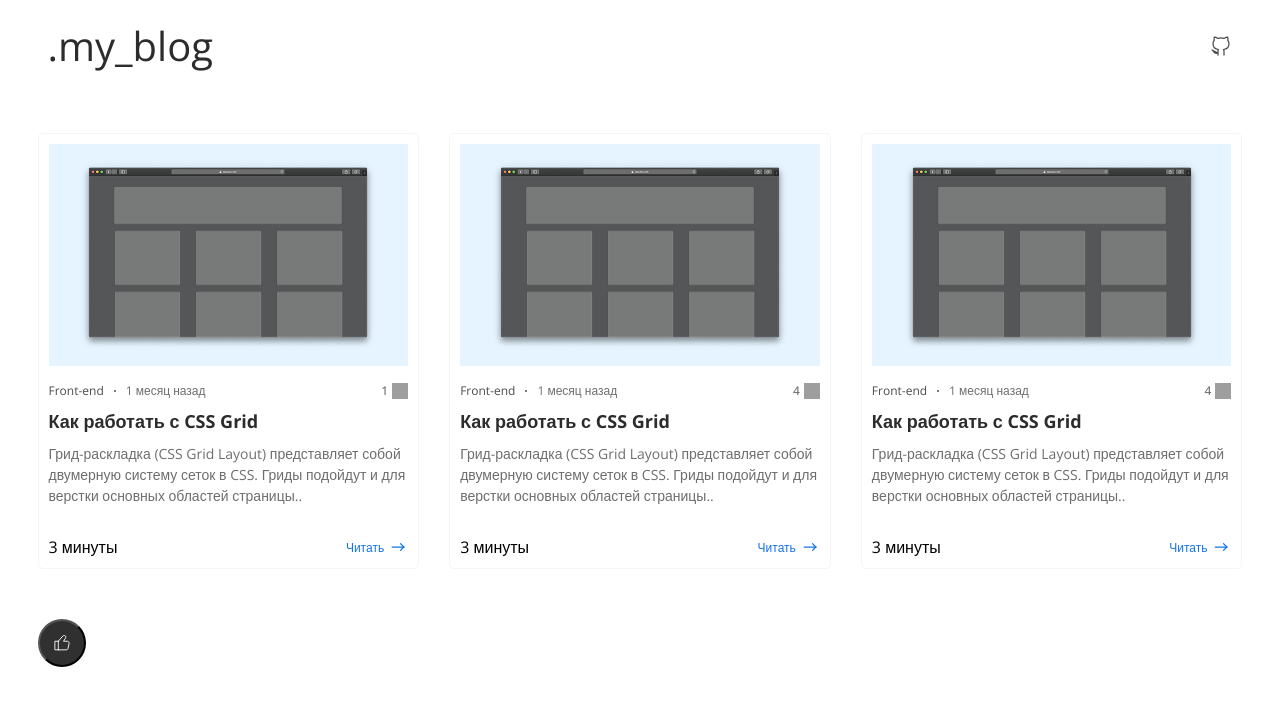
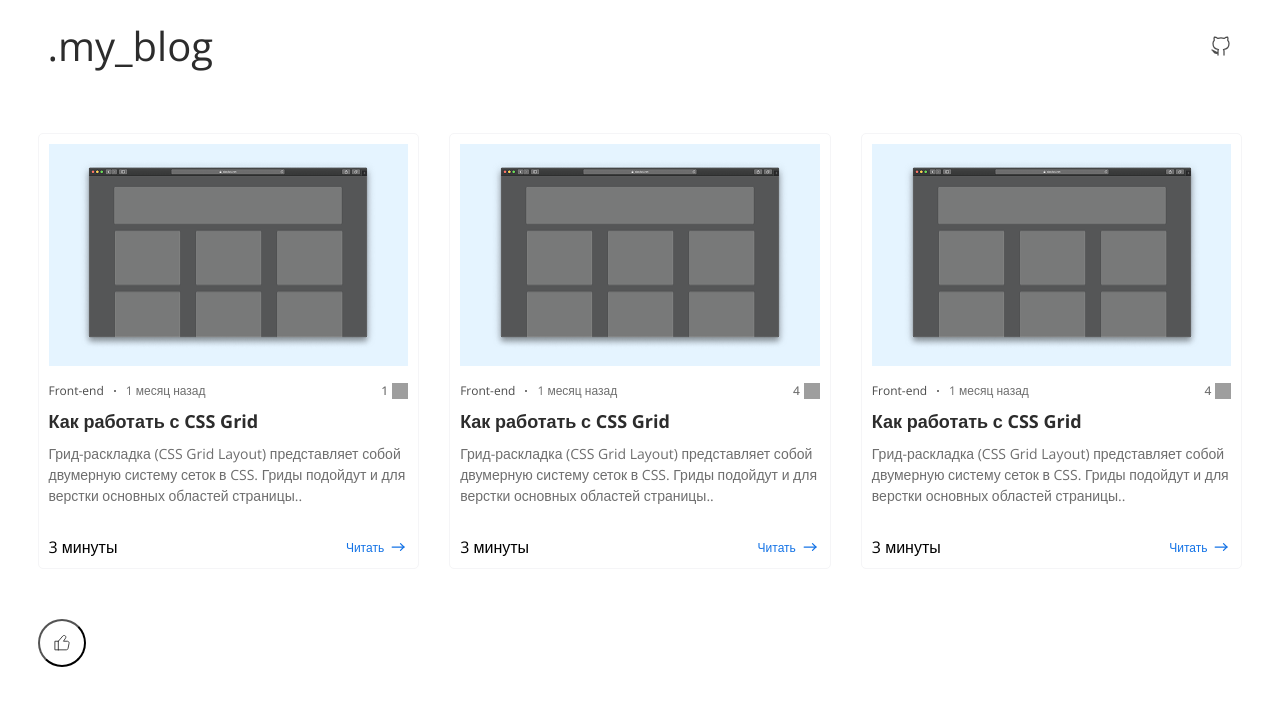
Before and after one commit to fakefedya/nextjs-homework, a Next.js app: page / in a window 1280 px wide. Shown: the top 706 px of the page. Built offline with nearby package versions, Linux system fonts and the light colour scheme; grey boxes are pictures that could not be loaded.

Commit message:
Охуенный ПАТЧ (бесполлезный)

```diff
--- a/app/page.tsx
+++ b/app/page.tsx
@@ -1,6 +1,7 @@
 import { Card } from '@/components/Card/Card'
 import styles from './page.module.css'
 import { Like } from '@/components/Like/Like'
+import { Post } from '@/components/Post/Post'
 
 export default function Home() {
 	const cardsInfo = [
@@ -62,7 +63,7 @@ export default function Home() {
 				</div>
 			</section>
 			<section className={styles.section}>
-				<Like isLiked={true} />
+				<Post />
 			</section>
 		</>
 	)
--- a/components/Like/Like.tsx
+++ b/components/Like/Like.tsx
@@ -7,14 +7,15 @@ import LikeIcon from './like.svg'
 
 interface LikeProps extends ButtonHTMLAttributes<HTMLButtonElement> {
 	isLiked: boolean
+	onToggle: () => void
 }
 
-export const Like: React.FC<LikeProps> = ({ isLiked, ...props }) => {
+export const Like: React.FC<LikeProps> = ({ isLiked, onToggle, ...props }) => {
 	const [isActive, setIsActive] = useState<boolean>(isLiked)
 
 	const handleClick = (event: React.MouseEvent<HTMLButtonElement>) => {
 		event.preventDefault()
-		// Функция для ПАТЧ, на данном этапе мы еще не прошли подобное в курсе
+		onToggle()
 		setIsActive((prev) => !prev)
 	}
 
--- /dev/null
+++ b/components/Post/Post.tsx
@@ -0,0 +1,19 @@
+'use client'
+
+import { Like } from '../Like/Like'
+
+export const Post: React.FC = () => {
+	const handleToggleLike = async () => {
+		console.log('PATCH')
+		try {
+			await fetch('https://jsonplaceholder.typicode.com/posts/id', {
+				method: 'PATCH',
+				headers: { 'Content-Type': 'application/json' },
+			})
+		} catch (e) {
+			// 3) откат при ошибке
+		}
+	}
+
+	return <Like onToggle={handleToggleLike} isLiked={false} />
+}
```
